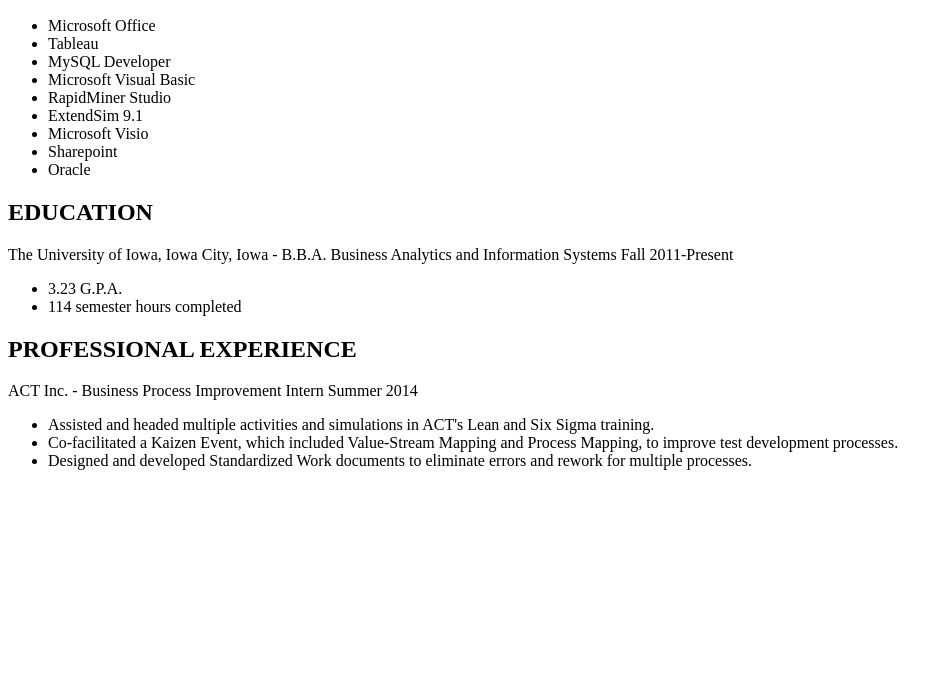
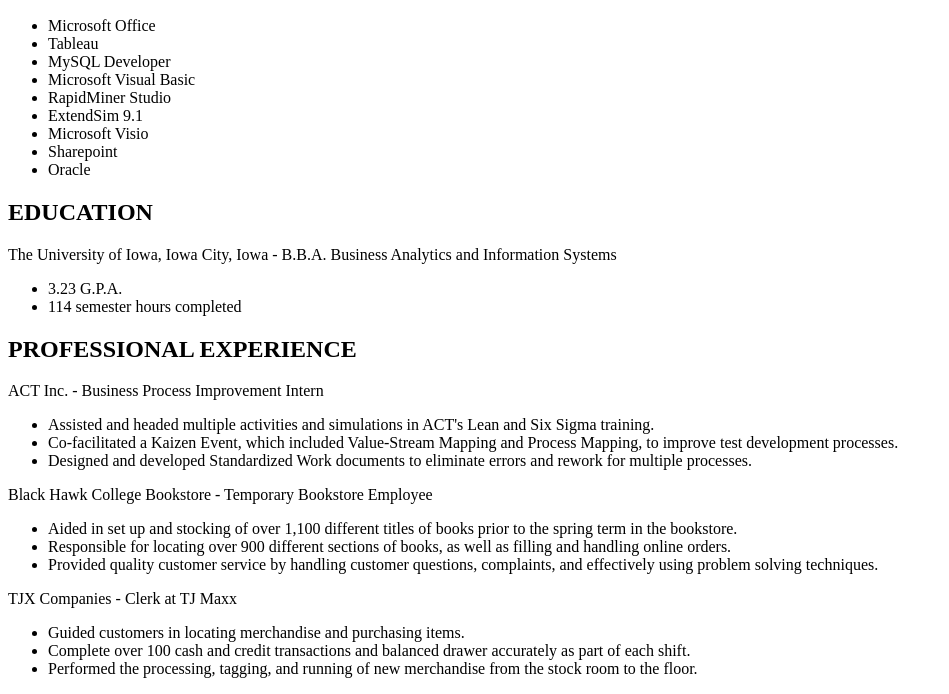
Before and after one commit to AustinQuick/HW2, a plain HTML site: page Resume.html in a window 1280 px wide. Shown: the part 110-804 px from the top of the page, without its empty margins (0-949 px from the left). Drawn offline with Linux system fonts and the light colour scheme.

Commit message:
Added the rest of Work Experience

```diff
--- a/Resume.html
+++ b/Resume.html
@@ -21,7 +21,7 @@
 
 		<h2>EDUCATION</H2>
 
-		<p> The University of Iowa, Iowa City, Iowa - B.B.A. Business Analytics and Information Systems			Fall 2011-Present
+		<p> The University of Iowa, Iowa City, Iowa - B.B.A. Business Analytics and Information Systems</p>
 
 		<nav>
 			<ul>
@@ -31,7 +31,7 @@
 
 		<h2>PROFESSIONAL EXPERIENCE</h2>
 
-		<p> ACT Inc. - Business Process Improvement Intern						Summer 2014</p>
+		<p> ACT Inc. - Business Process Improvement Intern</p>
 
 		<nav>
 			<ul>
@@ -41,6 +41,26 @@
 			</ul>
 		</nav>
 
+		<p>Black Hawk College Bookstore - Temporary Bookstore Employee</p>
+
+		<nav>
+			<ul>
+				<li>Aided in set up and stocking of over 1,100 different titles of books prior to the spring term in the bookstore.</li>
+				<li>Responsible for locating over 900 different sections of books, as well as filling and handling online orders.</li>
+				<li>Provided quality customer service by handling customer questions, complaints, and effectively using problem solving techniques.</li>
+			</ul>
+		</nav>
+
+		<p>TJX Companies - Clerk at TJ Maxx</p>
+
+		<nav>
+			<ul>
+				<li>Guided customers in locating merchandise and purchasing items.</li>
+				<li>Complete over 100 cash and credit transactions and balanced drawer accurately as part of each shift.</li>
+				<li>Performed the processing, tagging, and running of new merchandise from the stock room to the floor.</li>
+			</ul>
+		</nav>
+
 
 
 
```
